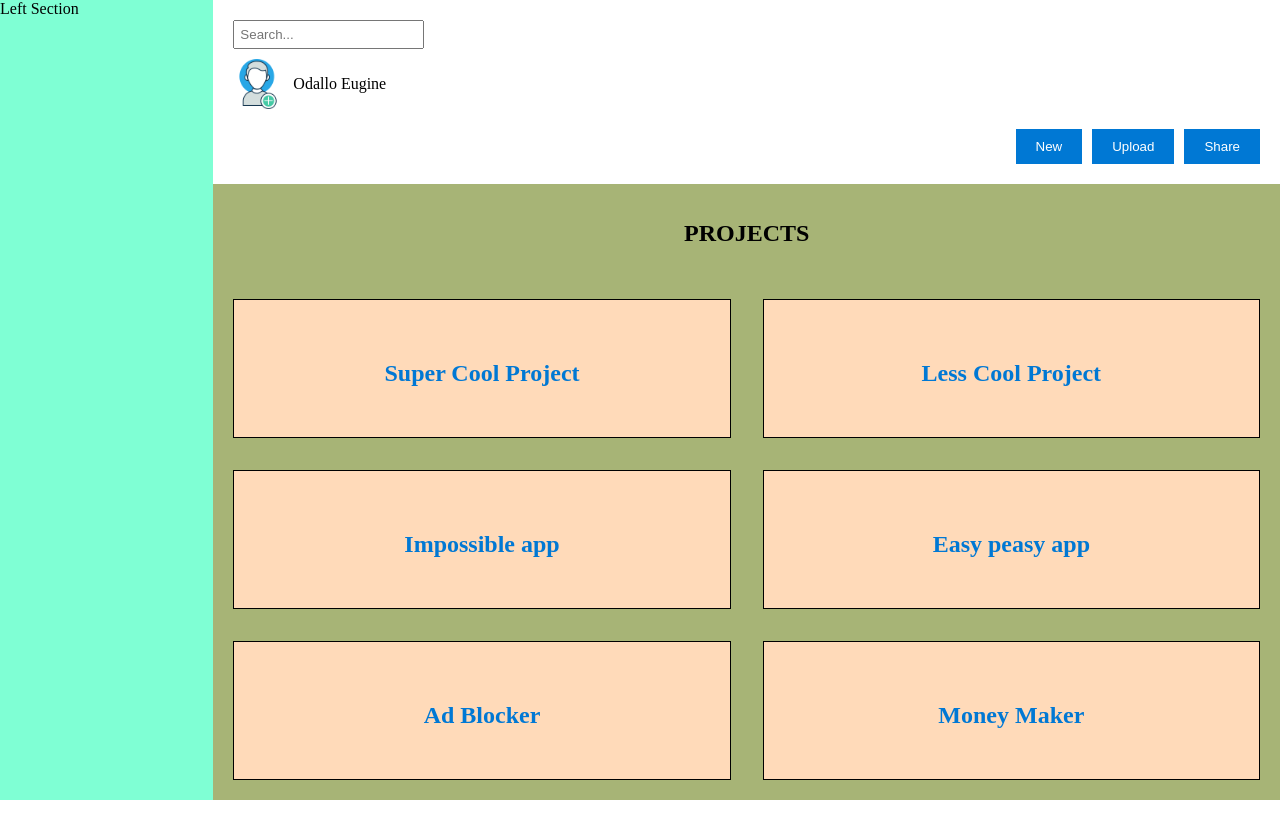
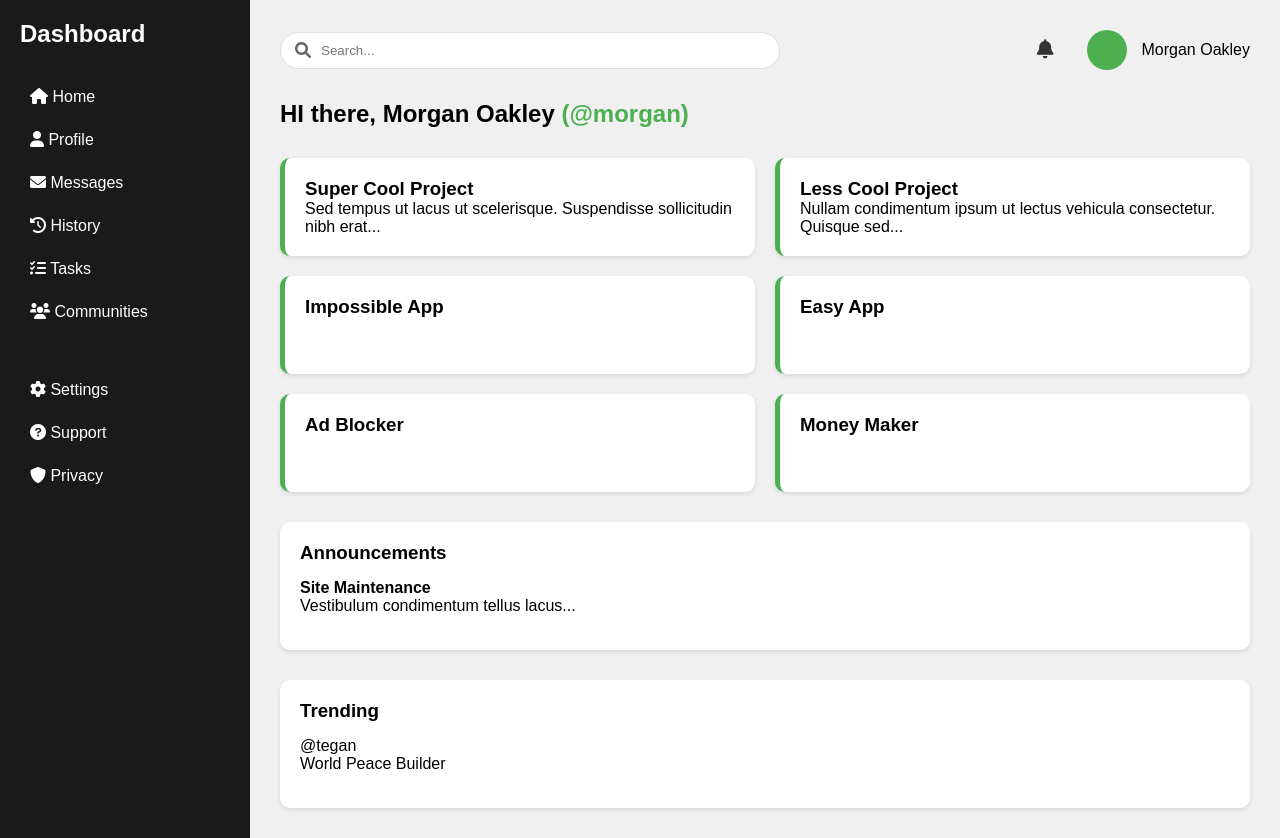
Before and after one commit to Odallo/OdinAdminDashboard, a plain HTML site: page index.html in a window 1280 px wide. Before the commit the page ends 800 px from the top, so only its background shows below. Drawn offline with Linux system fonts and the light colour scheme.

Commit message:
more css

```diff
--- a/admin.css
+++ b/admin.css
@@ -8,103 +8,165 @@ body {
     display: flex;
     flex-direction: row;
     width: 100%;
+    height: 100%;
 }
 
-h2 {
-    color: #0078D4;
-    align-self: center;
+* {
+    margin: 0;
+    padding: 0;
+    box-sizing: border-box;
+    font-family: Arial, sans-serif;
 }
 
-.left-section {
-    flex: 1;
-    background-color: aquamarine;
+body {
+    display: grid;
+    grid-template-columns: 250px 1fr;
+    min-height: 100vh;
 }
 
-.right-section {
-    flex: 5;
-    display: flex;
-    flex-direction: column;
-    padding: 0;
-    background-color: antiquewhite;
+/* Sidebar */
+.sidebar {
+    background-color: #1a1a1a;
+    color: white;
+    padding: 20px;
 }
 
-.top-section {
-    flex: 1;
+.sidebar h2 {
+    margin-bottom: 30px;
+}
+
+.nav-section {
+    margin-bottom: 40px;
+}
+
+.nav-item {
+    padding: 10px;
+    margin: 5px 0;
+    cursor: pointer;
+    border-radius: 5px;
+}
+
+.nav-item:hover {
+    background-color: #333;
+}
+
+/* Main Content */
+.main-content {
+    padding: 30px;
+    background-color: #f0f0f0;
+}
+
+/* Header Styles */
+.header-top {
     display: flex;
     justify-content: space-between;
-    align-items: flex-start;
-    padding: 20px;
-    background-color: white;
-    color: black;
-    box-shadow: 0 4px 2px -2px gray;
-}
-
-.left-top {
-    display: flex;
-    flex-direction: column;
+    align-items: center;
+    margin-bottom: 30px;
 }
 
 .search-bar {
-    padding: 5px;
-    margin-bottom: 10px;
+    position: relative;
+    flex-grow: 1;
+    max-width: 500px;
 }
 
-.user-info {
+.search-bar input {
+    width: 100%;
+    padding: 10px 40px;
+    border-radius: 20px;
+    border: 1px solid #ddd;
+}
+
+.search-bar .fa-search {
+    position: absolute;
+    left: 15px;
+    top: 50%;
+    transform: translateY(-50%);
+    color: #666;
+}
+
+.profile-section {
     display: flex;
     align-items: center;
+    gap: 25px;
 }
 
-.user-icon {
-    width: 50px;
-    height: 50px;
-    margin-right: 10px;
+.icon-btn {
+    background: none;
+    border: none;
+    font-size: 1.2rem;
+    cursor: pointer;
+    color: #333;
+    padding: 8px;
 }
 
-.user-name {
-    font-size: 1rem;
+.icon-btn:hover {
+    color: #4CAF50;
 }
 
-.right-top {
+.profile {
     display: flex;
-    gap: 10px;
-    align-self: flex-end;
+    align-items: center;
+    gap: 15px;
 }
 
-.btn {
-    padding: 10px 20px;
-    background-color: #0078D4;
+.avatar {
+    width: 40px;
+    height: 40px;
+    border-radius: 50%;
+    background-color: #4CAF50;
+    display: flex;
+    align-items: center;
+    justify-content: center;
     color: white;
-    border: none;
-    cursor: pointer;
+    font-weight: bold;
 }
 
-.btn:hover {
-    background-color: #888a8d;
+.header-bottom h1 {
+    font-size: 1.5rem;
+    margin-bottom: 30px;
 }
 
-.bottom-section {
-    flex: 4;
+/* Projects Grid */
+.projects-grid {
     display: grid;
     grid-template-columns: repeat(2, 1fr);
-    grid-template-rows: auto repeat(3, 1fr);
-    gap: 32px;
-    padding: 20px;
-    background-color: rgb(167, 180, 118);
-    color: black;
+    grid-template-rows: repeat(3, 1fr);
+    gap: 20px;
+    margin-bottom: 30px;
 }
 
-.section-title {
-    grid-column: span 2;
-    font-size: 1.5rem;
-    text-align: center;
-    margin-bottom: 20px;
+.project-card {
+    background-color: white;
+    padding: 20px;
+    border-radius: 10px;
+    border-left: 5px solid #4CAF50;
+    box-shadow: 0 2px 4px rgba(0,0,0,0.1);
 }
 
-.small-rectangle {
-    background-color: peachpuff;
-    border: 1px solid black;
-    display: flex;
-    justify-content: center;
-    align-items: top;
-    padding-top: 10px;
+/* Right Sidebar */
+.right-sidebar {
+    display: grid;
+    gap: 30px;
 }
+
+.announcements, .trending {
+    background-color: white;
+    padding: 20px;
+    border-radius: 10px;
+    box-shadow: 0 2px 4px rgba(0,0,0,0.1);
+}
+
+.announcement-item, .trending-item {
+    padding: 15px 0;
+    border-bottom: 1px solid #eee;
+}
+
+.trending-item:last-child, .announcement-item:last-child {
+    border-bottom: none;
+}
+
+.highlight {
+    color: #4CAF50;
+    font-weight: bold;
+}
--- a/index.html
+++ b/index.html
@@ -3,36 +3,98 @@
 <head>
     <meta charset="UTF-8">
     <meta name="viewport" content="width=device-width, initial-scale=1.0">
+    <title>Dashboard</title>
+    <link rel="stylesheet" href="style.css">
+    <link rel="stylesheet" href="https://cdnjs.cloudflare.com/ajax/libs/font-awesome/6.0.0/css/all.min.css">
     <link rel="stylesheet" href="admin.css">
-    <title>Admin Dashboard</title>
+    <title>Dashboard</title>
 </head>
 <body>
-    <div class="left-section">
-        Left Section
+    <div class="sidebar">
+        <h2>Dashboard</h2>
+
+        <div class="nav-section">
+            <div class="nav-item"><i class="fas fa-home"></i> Home</div>
+            <div class="nav-item"><i class="fas fa-user"></i> Profile</div>
+            <div class="nav-item"><i class="fas fa-envelope"></i> Messages</div>
+            <div class="nav-item"><i class="fas fa-history"></i> History</div>
+            <div class="nav-item"><i class="fas fa-tasks"></i> Tasks</div>
+            <div class="nav-item"><i class="fas fa-users"></i> Communities</div>
+        </div>
+
+        <div class="nav-section">
+            <div class="nav-item"><i class="fas fa-cog"></i> Settings</div>
+            <div class="nav-item"><i class="fas fa-question-circle"></i> Support</div>
+            <div class="nav-item"><i class="fas fa-shield-alt"></i> Privacy</div>
+        </div>
     </div>
-    <div class="right-section">
-        <div class="top-section">
-            <div class="left-top">
-                <input type="text" placeholder="Search..." class="search-bar">
-                <div class="user-info">
-                    <img src="new.png" alt="User Icon" class="user-icon">
-                    <span class="user-name">Odallo Eugine</span>
+
+    <div class="main-content">
+        <div class="header">
+            <div class="header-top">
+                <div class="search-bar">
+                    <i class="fas fa-search"></i>
+                    <input type="text" placeholder="Search...">
+                </div>
+                <div class="profile-section">
+                    <button class="icon-btn"><i class="fas fa-bell"></i></button>
+                    <div class="profile">
+                        <div class="avatar"></div>
+                        <span>Morgan Oakley</span>
+                    </div>
                 </div>
             </div>
-            <div class="right-top">
-                <button class="btn">New</button>
-                <button class="btn">Upload</button>
-                <button class="btn">Share</button>
+        <div class="header-bottom">
+            <h1>HI there, Morgan Oakley <span class="highlight">(@morgan)</span></h1>
+        </div>
+
+        <div class="projects-grid">
+            <div class="project-card">
+                <h3>Super Cool Project</h3>
+                <p>Sed tempus ut lacus ut scelerisque. Suspendisse sollicitudin nibh erat...</p>
             </div>
+
+            <div class="project-card">
+                <h3>Less Cool Project</h3>
+                <p>Nullam condimentum ipsum ut lectus vehicula consectetur. Quisque sed...</p>
+            </div>
+
+            <div class="project-card">
+                <h3>Impossible App</h3>
+            </div>
+
+            <div class="project-card">
+                <h3>Easy App</h3>
+            </div>
+
+            <div class="project-card">
+                <h3>Ad Blocker</h3>
+            </div>
+
+            <div class="project-card">
+                <h3>Money Maker</h3>
+            </div>
+
+            <!-- Add more project cards here -->
         </div>
-        <div class="bottom-section">
-            <h1 class="section-title">PROJECTS</h1>
-            <div class="small-rectangle"><h2>Super Cool Project</h2></div>
-            <div class="small-rectangle"> <h2>Less Cool Project</h2></div>
-            <div class="small-rectangle"> <h2>Impossible app</h2></div>
-            <div class="small-rectangle"> <h2>Easy peasy app</h2></div>
-            <div class="small-rectangle"> <h2>Ad Blocker</h2></div>
-            <div class="small-rectangle"> <h2>Money Maker</h2></div>
+
+        <div class="right-sidebar">
+            <div class="announcements">
+                <h3>Announcements</h3>
+                <div class="announcement-item">
+                    <h4>Site Maintenance</h4>
+                    <p>Vestibulum condimentum tellus lacus...</p>
+                </div>
+                <!-- Add more announcements -->
+            </div>
+
+            <div class="trending">
+                <h3>Trending</h3>
+                <div class="trending-item">
+                    <p>@tegan<br>World Peace Builder</p>
+                </div>
+                <!-- Add more trending items -->
+            </div>
         </div>
     </div>
 </body>
```
